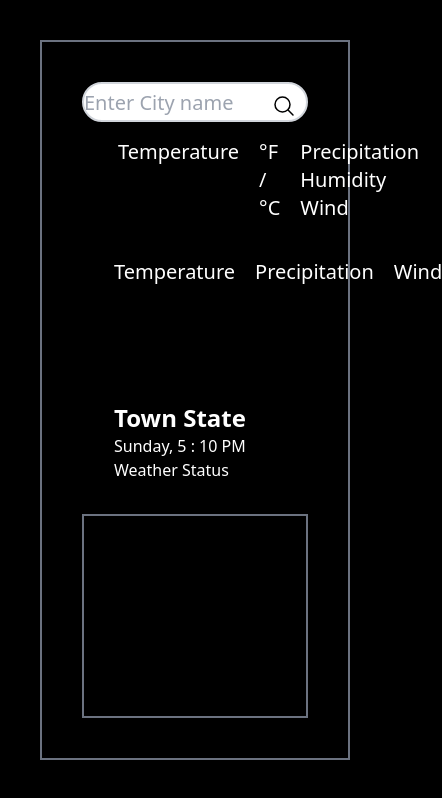
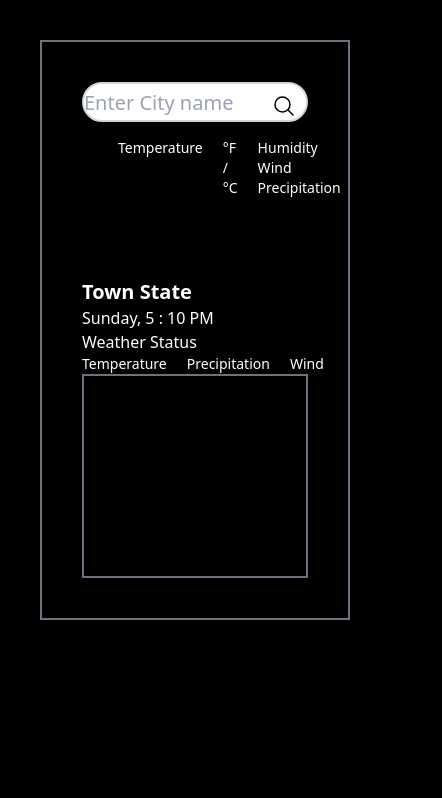
Before and after one commit to Ebalin1411/weather_tailwind, a website: page index.html in a window 390 px wide. Shown: the whole page, 442 px wide, since content can reach past the window. Drawn offline with nearby package versions, Linux system fonts and the light colour scheme.

Commit message:
mobile resposive

```diff
--- a/index.html
+++ b/index.html
@@ -23,9 +23,10 @@
             </div>
         <!----show tittle Info-->
             <div class="flex  flex-col md:flex-row justify-between">
-                    <div class=""> <!---left-->
+
+                    <div class="md:flex flex-col"> <!---left-->
                         <div class="flex  text-white flex-col p-4 space-y-5">
-                            <div class="flex space-x-5 text-xl">
+                            <div class="flex space-x-5 md:text-xl  text-sm">
                                 <div class="w-20 h-20"><img src="./images/weather.png"> </div>
                                 <span id="temp" class="">Temperature</span>
                                 <div>
@@ -34,29 +35,26 @@
                                     <button onclick="" id="tem_C" class="">°C</button>
                                 </div>
 
-                                <div class="flex  space-x-5 text-xl ">
+                                <div class="flex  space-x-5 md:text-xl  text-sm ">
                                     <div class="flex flex-col">
-                                        <span>Precipitation</span>
                                         <span>Humidity</span>
                                         <span>Wind</span>
+                                        <span>Precipitation</span>
                                     </div>
                                     <div class="flex flex-col">
-                                        <span id="pre"></span>
+
                                         <span id="humid"></span>
                                         <span id="wind"></span>
+                                        <span id="pre"></span>
                                     </div>
 
                                 </div>
 
                             </div>
-                            <div class="flex space-x-5 text-xl p-4">
-                                <button onclick="weather_app.showChart()">Temperature</button>
-                                <button id="">Precipitation</button>
-                                <button id="">Wind</button>
-                            </div>
+
 
                         </div>
-                        <div class="flex space-x-5 text-xl ">
+                        <div class="flex space-x-5 md:text-xl  text-sm">
                             <div>Day</div>
                             <div>Time</div>
                         </div>
@@ -64,8 +62,8 @@
                             <div >weather status</div>
                         </div>
                     </div>
-                    <div class=" flex  flex-col   text-white  p-8"> <!--Right-->
-                        <div class="text-2xl font-bold">
+                    <div class=" flex  flex-col   text-white  md:p-8"> <!--Right-->
+                        <div class="md:text-2xl  text-xl font-bold">
                             <span id="t_name">Town</span>
                             <span id="s_name">State</span>
                         </div>
@@ -76,9 +74,20 @@
                         <div>
                             <span id="weather_status">Weather Status</span>
                         </div>
+
                     </div>
 
             </div>
+            <div>
+                <div class="md:flex flex space-x-5 md:text-xl text-sm  text-white">
+                    <button onclick="weather_app.showChart()">Temperature</button>
+                    <button id="">Precipitation</button>
+                    <button id="">Wind</button>
+                </div>
+
+            </div>
+
+
             <div class="container border-solid border-2 border-gray-500  ">
                 <canvas id="myChart" width="200" height="200"></canvas>
             </div>
```
